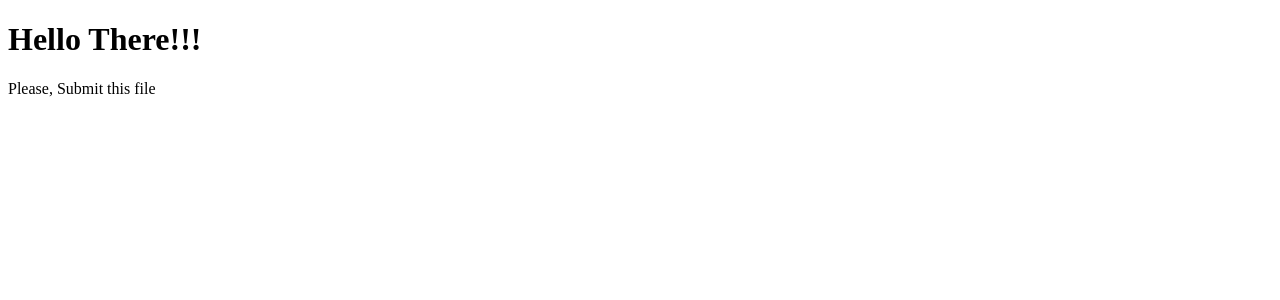
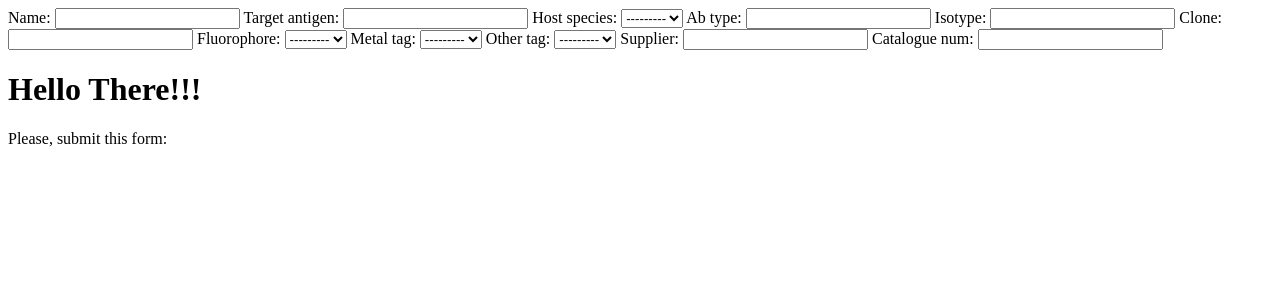
Before and after one commit to khalid-waya/django_antibody_app_git, a Django app: page /antibody_app/ in a window 1280 px wide. Shown: the top 300 px of the page. Run offline with Django 4.2, Linux system fonts and the light colour scheme; data that the repository does not hold is empty.

Commit message:
New Updated Project

```diff
--- a/django_antibody_app/antibody_app/forms.py
+++ b/django_antibody_app/antibody_app/forms.py
@@ -5,5 +5,7 @@ from .models import *
 class antibodyForm(forms.ModelForm):
     class Meta:
         model = Antibody
-        fields = []
-        help_texts= ('Input a valid name and antigen. These are necessary fields.')
+        fields = ['ab_instance_id', 'name', 'target_antigen', 'host_species','ab_type', 'isotype', 'clone', 'fluorophore', 'metal_tag', 'other_tag','supplier','catalogue_num']
+
+
+        # help_texts= ('Input a valid name and antigen. These are necessary fields.')
--- a/django_antibody_app/antibody_app/models.py
+++ b/django_antibody_app/antibody_app/models.py
@@ -108,7 +108,7 @@ class AntibodyLoading(models.Model):
         unique_together = (('name', 'host_species', 'clone', 'fluorophore'),)
 
         def __str__(self):
-            return f'The name pf the antiboody is {self.name}, The unique key is {self.unique_together}'
+            return self.name
 
 
 class Assay(models.Model):
@@ -123,7 +123,7 @@ class Assay(models.Model):
         managed = False
         db_table = 'assay'
     def __str__(self):
-        return f'The assay name is {self.assay_name} and the id of the assay is {self.assay_id}'
+        return self.assay_name
 
 class Fluorophore(models.Model):
     fluorophore_id = models.AutoField(primary_key=True)
@@ -138,7 +138,7 @@ class Fluorophore(models.Model):
         db_table = 'fluorophore'
 
     def __str__(self):
-        return f'The fluorophore name is {self.name} and the id of the flurorophore is {self.fluorophore_id}'
+        return self.name
 class Lab(models.Model):
     lab_id = models.AutoField(primary_key=True)
     lab_name = models.CharField(max_length=100)
@@ -150,7 +150,7 @@ class Lab(models.Model):
         db_table = 'lab'
 
     def __str__(self):
-        return f'The lab name is {self.lab_name} and the id of the lab is {self.lab_id}'
+        return self.lab_name
 
 class MetalTag(models.Model):
     metal_tag_id = models.AutoField(primary_key=True)
@@ -165,7 +165,7 @@ class MetalTag(models.Model):
         unique_together = (('metal', 'isotope'),)
 
     def __str__(self):
-        return f'The metal tag name is {self.metal} and the id of the metal tag is {self.metal_tag_id}'
+        return self.metal
 
 
 class OtherTag(models.Model):
@@ -177,7 +177,7 @@ class OtherTag(models.Model):
         db_table = 'other_tag'
 
     def __str__(self):
-        return f'The other tag name is {self.tag_name} and the id of the other tag is {self.other_tag_id}'
+        return self.tag_name
 
 
 class PanelAntibody(models.Model):
@@ -191,7 +191,7 @@ class PanelAntibody(models.Model):
         db_table = 'panel_antibody'
 
     def __str__(self):
-        return f'The Panel Antibody name is {self.panel} and the id of the Panel is {self.panel_antibody_id}'
+        return self.panel
 
 
 class PanelAssay(models.Model):
@@ -215,7 +215,7 @@ class PanelPublication(models.Model):
         db_table = 'panel_publication'
 
     def __str__(self):
-        return f'The Panel Publication name is {self.panel} and the id of the Panel publication is {self.panel_publication_id}'
+        return self.panel
 
 class Species(models.Model):
     species_id = models.AutoField(primary_key=True)
@@ -228,7 +228,7 @@ class Species(models.Model):
         db_table = 'species'
 
     def __str__(self):
-        return f'The Species name is {self.species_name} and the id of the specie is {self.species_id}'
+        return self.species_name
 
 class ZzAntigenReactivity(models.Model):
     spec_id = models.AutoField(primary_key=True)
--- a/django_antibody_app/antibody_app/templates/myfirst.html
+++ b/django_antibody_app/antibody_app/templates/myfirst.html
@@ -2,12 +2,82 @@
 <html lang="en">
 <head>
     <meta charset="UTF-8">
-
+    <title>Antibody Form</title>
 </head>
 <body>
-<h1> Hello There!!!</h1>
-<p> Please, Submit this file</p>
 
-{{ form.as_table }}
+ <div class="container">
+     <form method="post">
+          {{ form.as_table }}
+
+
+     </form>
+
+
+    <h1>Hello There!!!</h1>
+    <p>Please, submit this form:</p>
+  </div>
+
+{# <form action ="" method="POST">#}
+{#        {% csrf_token %}#}
+{##}
+{#        {{ form.non_field_errors }}#}
+{#        <p class="instruct"> Fill in all mandatory fields click Register button</p>#}
+{#        <table class="input_table">#}
+{#            <tr>#}
+{#                <th>{{ form.ab_instance_id.label }}</th>#}
+{#                <th>{{ form.sent_from.label}}</th>#}
+{##}
+{#            </tr>#}
+{#            <tr>#}
+{#                <td>#}
+{#                    {{ form.sample_barcode.errors }}#}
+{#                    {{ form.sample_barcode }}#}
+{#                </td>#}
+{#                <td>#}
+{#                    {{ form.sent_from.errors }}#}
+{#                    {{ form.sent_from }}#}
+{#                </td>#}
+{#                <td>#}
+{#                    {{ form.patient.errors }}#}
+{#                    {{ form.patient }}#}
+{#                </td>#}
+{#                <td>#}
+{#                    {{ form.sample_type.errors }}#}
+{#                    {{ form.sample_type }}#}
+{#                </td>#}
+{#                <td>#}
+{#                    {{ form.sample_name.errors }}#}
+{#                    {{ form.sample_name }}#}
+{#                </td>#}
+{#            </tr>#}
+{#            <tr>#}
+{#                <th>{{ form.sample_timepoint.label }}</th>#}
+{#                <th>{{ form.date_sample_collected.label }}</th>#}
+{#                <th>{{ form.biopsy_location.label }}</th>#}
+{#                <th>{{ form.sample_comments.label }}</th>#}
+{#            </tr>#}
+{#            <tr>#}
+{#                <td>#}
+{#                    {{ form.sample_timepoint.errors }}#}
+{#                    {{ form.sample_timepoint }}#}
+{#                </td>#}
+{#                <td>#}
+{#                    {{ form.date_sample_collected.errors }}#}
+{#                    {{ form.date_sample_collected }}#}
+{#                </td>#}
+{#                <td>#}
+{#                    {{ form.biopsy_location.errors }}#}
+{#                    {{ form.biopsy_location }}#}
+{#                </td>#}
+{#                <td>#}
+{#                    {{ form.sample_comments.errors }}#}
+{#                    {{ form.sample_comments }}#}
+{#                </td>#}
+{#            </tr>#}
+{#        </table>#}
+{#        <input class="submit" type="submit" value="register">#}
+{##}
+{#    </form>#}
 </body>
 </html>
--- a/django_antibody_app/antibody_app/urls.py
+++ b/django_antibody_app/antibody_app/urls.py
@@ -2,5 +2,6 @@ from django.urls import path
 from . import views
 
 urlpatterns = [
-    path('antibody_app/', views.my_app, name= 'antibody_app'),
+    path('', views.create_antibody, name='antibody_app'),
+
 ]
--- a/django_antibody_app/antibody_app/views.py
+++ b/django_antibody_app/antibody_app/views.py
@@ -10,19 +10,19 @@ from .models import Antibody
 #jjjsjsjsj
 
 
-# def antibodyApp(request):
-#     if request.method == 'POST':
-#         form = antibodyForm(request.POST)
-#         if form.is_valid():
-#             return HttpResponseRedirect("Valid Inputs")
-#     else:
-#         antibodyForm()
-#         return render(request, 'antibody_app/templates/myfirst.html', {'form': antibodyForm})
+def create_antibody(request):
+    if request.method == 'POST':
+        form = antibodyForm(request.POST)
+
+        if form.is_valid():
+            print('This is checked')
+            return render(request, 'myfirst.html', {'form': form})
+    else:
+       form = antibodyForm()
+    return render(request, 'myfirst.html', {'form': form})
 
 
-def my_app(request):
-    template = loader.get_template('myfirst.html')
-    return HttpResponse(template.render())
+
 
 # Create your views here.
 #
--- a/django_antibody_app/django_antibody_app/urls.py
+++ b/django_antibody_app/django_antibody_app/urls.py
@@ -19,6 +19,7 @@ from django.contrib import admin
 from django.urls import path, include
 
 urlpatterns = [
+    path('antibody_app/', include('antibody_app.urls')),
     path('admin/', admin.site.urls),
-    path('', include('antibody_app.urls'))
+
 ]
```
